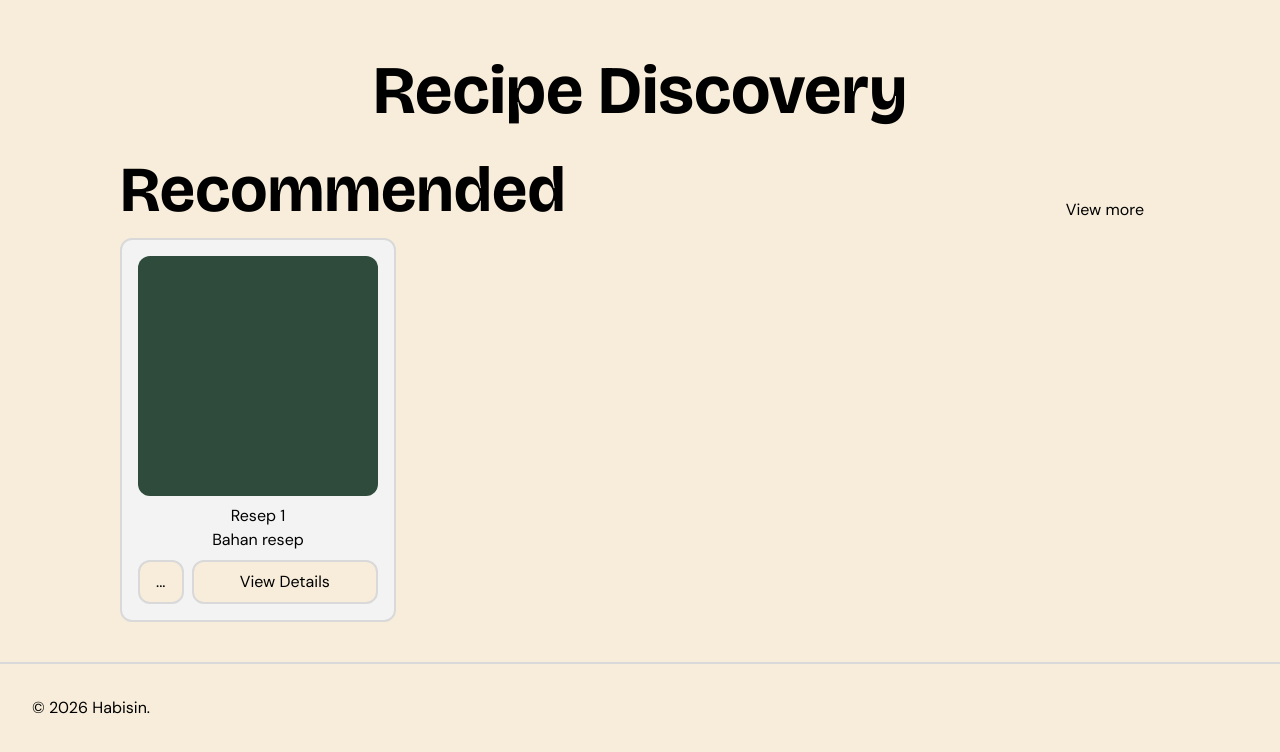
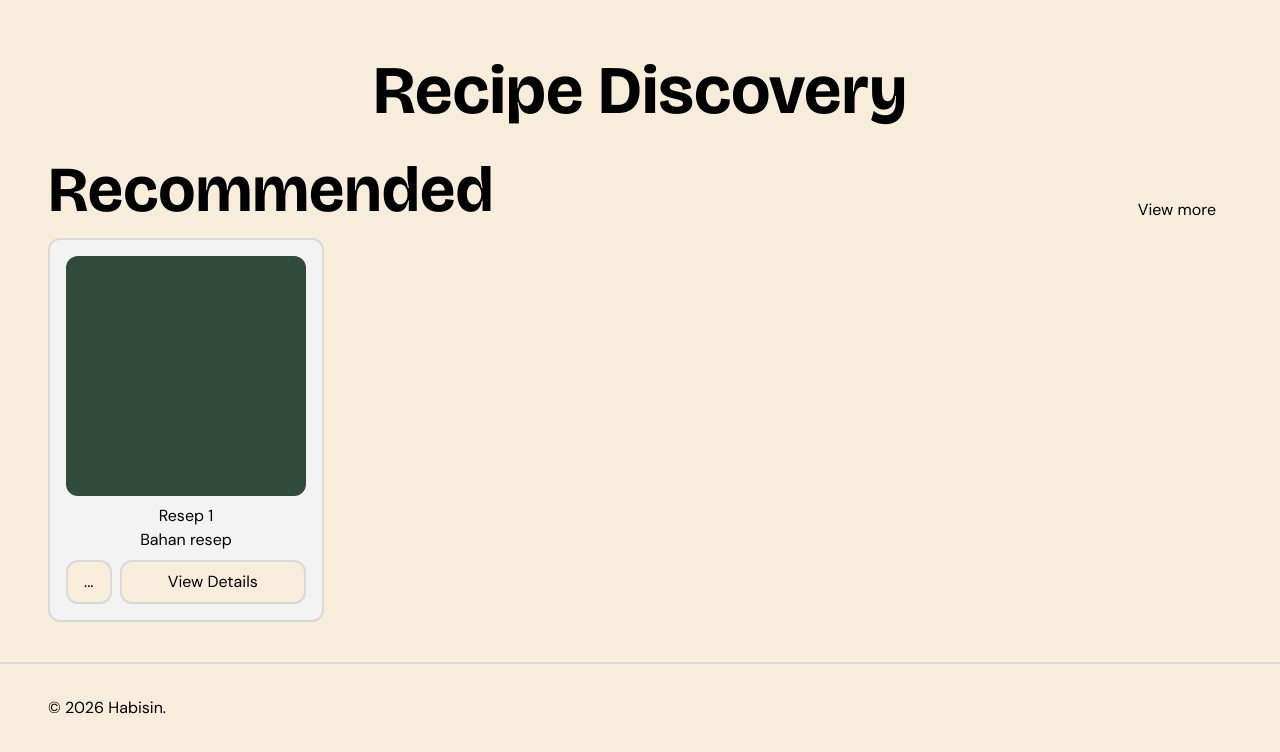
Before and after one commit to pbp-kelompok-f7/Habisin, a Django app: page /discovery/ in a window 1280 px wide. Shown: the part 73-825 px from the top of the page. Run offline with Django 5.2, Linux system fonts and the light colour scheme; style sheets or scripts are compiled from the project's sources; some libraries are stand-ins or nearby versions.

Commit message:
style: align page content with navbar

```diff
--- a/discovery/templates/discovery/index.html
+++ b/discovery/templates/discovery/index.html
@@ -1,6 +1,6 @@
 {% extends 'base.html' %}
 {% block content %}
-<main class="flex flex-col items-center text-left w-full">
+<main class="site-container flex flex-col items-center text-left">
   <h1 class="md:text-900 text-center">Recipe Discovery</h1>
   <section class="flex flex-col w-full">
     <div class="flex flex-row items-center md:items-end justify-between w-full">
--- a/home/templates/home/index.html
+++ b/home/templates/home/index.html
@@ -9,6 +9,7 @@
 
 {% block navbar %}
 <header class="lp-nav">
+<div class="site-container lp-nav-in">
   <a href="{% url 'home:show_home' %}" class="lp-brand"><img src="{% static 'home/img/LOGO.svg' %}" alt="">Habisin</a>
   <nav class="lp-menu-wrap">
     <div class="lp-menu">
@@ -20,6 +21,7 @@
       <a href="{% url 'authentication:register' %}" class="lp-link is-active">Sign Up</a>
     </div>
   </nav>
+</div>
 </header>
 {% endblock %}
 
--- a/meals_planner/static/meals_planner/planner.css
+++ b/meals_planner/static/meals_planner/planner.css
@@ -9,7 +9,8 @@
 .planner-nav a[aria-disabled=true]{cursor:default}
 .planner-avatar{width:56px;height:56px;border:2px solid var(--planner-green);border-radius:50%;object-fit:cover;flex-shrink:0}
 body:has(.planner){background:#f8eddc}
-.planner{width:calc(100% - 48px);max-width:1200px;min-height:calc(100dvh - 164px);margin:0 auto;padding:44px 0 72px}
+.planner{width:100%;max-width:1296px;min-height:calc(100dvh - 164px);margin:0 auto;padding:44px 24px 72px}
+@media(min-width:768px){.planner{padding-inline:48px}}
 .planner h1{font-family:'Bricolage Grotesque',sans-serif;font-size:56px;font-weight:800;line-height:1.15;letter-spacing:-1.5px;margin:0}
 .planner-subtitle{font-size:25px;line-height:1.4;color:var(--planner-muted);margin-top:14px}
 .planner-days{display:flex;align-items:center;flex-wrap:wrap;gap:10px;margin:36px 0}
@@ -48,6 +49,7 @@ body:has(.planner){background:#f8eddc}
 .planner-status.is-error,.dialog-error{color:#a13b27}
 .planner-footer{border-top:1px solid #bab6ac;min-height:82px;padding:24px max(24px,calc((100% - 1200px)/2));font-size:13px;color:#63796b}
 .planner-footer span{opacity:.8}
+@media(min-width:768px){.planner-footer{padding-inline:max(48px,calc((100% - 1200px)/2))}}
 .recipe-dialog{width:min(580px,calc(100% - 32px));max-height:calc(100dvh - 40px);margin:auto;padding:28px;border:1px solid #ddd3c4;border-radius:24px;background:#fffaf2;box-shadow:0 24px 80px #112e2850;overflow-y:auto}
 .recipe-dialog::backdrop{background:#102d2966;backdrop-filter:blur(3px)}
 .dialog-heading{display:flex;align-items:center;justify-content:space-between;gap:12px}
@@ -73,5 +75,5 @@ body:has(.planner){background:#f8eddc}
 @media(max-width:1247px){.planner-header-inner{margin:0 24px;gap:22px}.planner-nav a{font-size:17px;padding:14px 12px}.planner-brand img{width:150px}.meal-card{padding-left:25px}.meal-name,.meal-add{font-size:21px}.meal-actions{gap:9px}.meal-change{font-size:17px;padding:10px 13px}}
 @media(max-width:1000px){.planner-header-inner{gap:16px}.planner-nav a{font-size:15px;padding:12px 9px}.planner-brand img{width:130px}.planner-avatar{width:44px;height:44px}.planner-layout{grid-template-columns:minmax(0,1.35fr) minmax(0,1fr)}.meal-card{padding:20px;gap:12px}.meal-name,.meal-add{font-size:20px}.meal-actions{gap:8px}.meal-change{padding:9px 10px}.meal-remove{width:38px;height:38px}.planner-panel{padding:20px}.planner-panel h2{font-size:19px}.progress-total{font-size:17px}}
 @media(max-width:800px){.planner-header-inner{flex-wrap:wrap;gap:8px 16px;padding:12px 0}.planner-brand img{width:145px;height:44px}.planner-avatar{margin-left:auto;order:1}.planner-nav{order:2;flex-basis:100%;overflow-x:auto;gap:4px;padding-bottom:2px}.planner-nav a{font-size:16px;padding:11px 14px}.planner{padding-top:32px;min-height:calc(100dvh - 210px)}.planner h1{font-size:44px}.planner-subtitle{font-size:21px;margin-top:10px}.planner-days{margin:28px 0;gap:8px}.planner-day{min-width:58px;min-height:47px;padding:10px 14px;font-size:17px}.planner-layout{grid-template-columns:1fr;gap:24px}.meal-card{min-height:108px;padding:21px 24px}.meal-name,.meal-add{font-size:22px}.meal-copy h2{font-size:19px}.meal-change{font-size:18px;padding:10px 15px}.meal-remove{width:42px;height:42px}.planner-summary{grid-template-columns:1fr 1fr;align-items:start}.planner-example{grid-column:1/-1}.progress-total{font-size:17px}.planner-panel h2{font-size:19px}}
-@media(max-width:520px){.planner-header-inner{margin:0 20px}.planner{width:calc(100% - 40px);padding-top:30px;padding-bottom:38px}.planner h1{font-size:39px;letter-spacing:-1px}.planner-subtitle{font-size:20px}.planner-days{gap:7px;margin:25px 0}.planner-day{min-width:55px;font-size:16px;padding:9px 13px;min-height:45px}.planner-layout{gap:22px}.meal-card{padding:19px 20px;border-radius:19px;min-height:115px;flex-wrap:wrap;gap:12px}.meal-copy{flex:1 1 145px}.meal-name,.meal-add{font-size:20px;line-height:1.3}.meal-copy h2{font-size:18px}.meal-actions{gap:7px}.meal-change{font-size:16px;padding:9px 12px}.meal-remove{width:37px;height:37px}.planner-summary{grid-template-columns:1fr}.planner-panel{padding:22px;border-radius:20px}.planner-panel h2{font-size:20px}.planner-status{margin-top:16px}.planner-footer{min-height:64px;padding:20px}.recipe-dialog{padding:22px 18px;border-radius:20px}.dialog-heading h2{font-size:27px}.recipe-option{gap:10px}.recipe-option img{width:65px;height:68px}.recipe-option-copy strong{font-size:15px}.recipe-option-plus{padding:0 3px}}
+@media(max-width:520px){.planner-header-inner{margin:0 20px}.planner{padding-top:30px;padding-bottom:38px}.planner h1{font-size:39px;letter-spacing:-1px}.planner-subtitle{font-size:20px}.planner-days{gap:7px;margin:25px 0}.planner-day{min-width:55px;font-size:16px;padding:9px 13px;min-height:45px}.planner-layout{gap:22px}.meal-card{padding:19px 20px;border-radius:19px;min-height:115px;flex-wrap:wrap;gap:12px}.meal-copy{flex:1 1 145px}.meal-name,.meal-add{font-size:20px;line-height:1.3}.meal-copy h2{font-size:18px}.meal-actions{gap:7px}.meal-change{font-size:16px;padding:9px 12px}.meal-remove{width:37px;height:37px}.planner-summary{grid-template-columns:1fr}.planner-panel{padding:22px;border-radius:20px}.planner-panel h2{font-size:20px}.planner-status{margin-top:16px}.planner-footer{min-height:64px;padding:20px}.recipe-dialog{padding:22px 18px;border-radius:20px}.dialog-heading h2{font-size:27px}.recipe-option{gap:10px}.recipe-option img{width:65px;height:68px}.recipe-option-copy strong{font-size:15px}.recipe-option-plus{padding:0 3px}}
 @media(prefers-reduced-motion:reduce){.planner-day{transition:none}}
--- a/saved_meals/templates/saved_meals/index.html
+++ b/saved_meals/templates/saved_meals/index.html
@@ -4,7 +4,7 @@
 {% block title %}Saved Meals & History - Habisin{% endblock %}
 
 {% block content %}
-<main class="w-full max-w-7xl mx-auto px-4 sm:px-6 lg:px-8 py-8 flex flex-col gap-8">
+<main class="site-container py-8 flex flex-col gap-8">
   <!-- Header / Title Section -->
   <header class="flex flex-col gap-1">
     <h1 class="font-heading font-extrabold text-4xl sm:text-5xl text-[#1E2922] tracking-tight">
--- /dev/null
+++ b/static/css/layout.css
@@ -0,0 +1,2 @@
+.site-container{width:100%;max-width:1296px;margin-inline:auto;padding-inline:24px}
+@media (min-width:768px){.site-container{padding-inline:48px}}
--- a/templates/base.html
+++ b/templates/base.html
@@ -11,6 +11,7 @@
     <link rel="preconnect" href="https://fonts.gstatic.com" crossorigin>
     <link href="https://fonts.googleapis.com/css2?family=Bricolage+Grotesque:opsz,wdth,wght@12..96,75..100,200..800&family=DM+Sans:ital,opsz,wght@0,9..40,100..1000;1,9..40,100..1000&display=swap" rel="stylesheet">
     {% tailwind_css %}
+    <link rel="stylesheet" href="{% static 'css/layout.css' %}">
     {% block meta %} {% endblock meta %}
   </head>
   <body class="bg-background">
--- a/templates/components/footer.html
+++ b/templates/components/footer.html
@@ -1,3 +1,5 @@
-<footer class="flex flex-row p-8 border-t-2 border-border-color">
-  <p>&copy; 2026 Habisin.</p>
+<footer class="border-t-2 border-border-color">
+  <div class="site-container py-8">
+    <p>&copy; 2026 Habisin.</p>
+  </div>
 </footer>
--- a/templates/components/navbar.html
+++ b/templates/components/navbar.html
@@ -1,7 +1,8 @@
 {% load static %}
-<header class="flex flex-row w-full px-6 md:px-12 py-4 gap-6 items-center justify-between border-b border-[#E5DEC9] bg-background">
+<header class="w-full border-b border-[#E5DEC9] bg-background">
+<div class="site-container flex flex-row py-4 gap-6 items-center justify-between">
   <!-- Brand Logo -->
-    <a href="{% url 'home:show_home' %}" class="flex items-center gap-2 flex-shrink-0 font-heading font-extrabold"
+  <a href="{% url 'home:show_home' %}" class="flex items-center gap-2 flex-shrink-0 font-heading font-extrabold"
      style="font-size:22px;line-height:32px;letter-spacing:-.02em;color:#0f3b2e;">
     <img src="{% static 'home/img/LOGO.svg' %}" alt="" class="h-8 w-auto" />
     Habisin
@@ -72,4 +73,5 @@
       {% endif %}
     </div>
   </nav>
+</div>
 </header>
```
Also changed, not shown: home/static/home/css/landing.css (+6 -4 lines).
